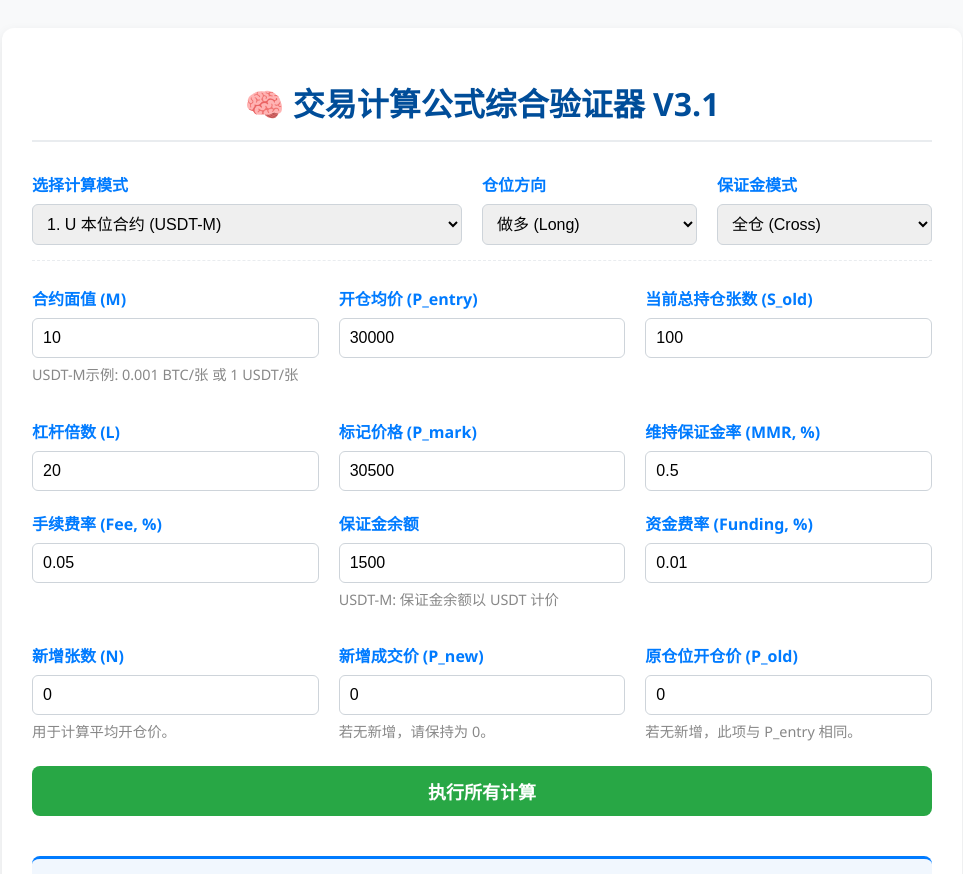
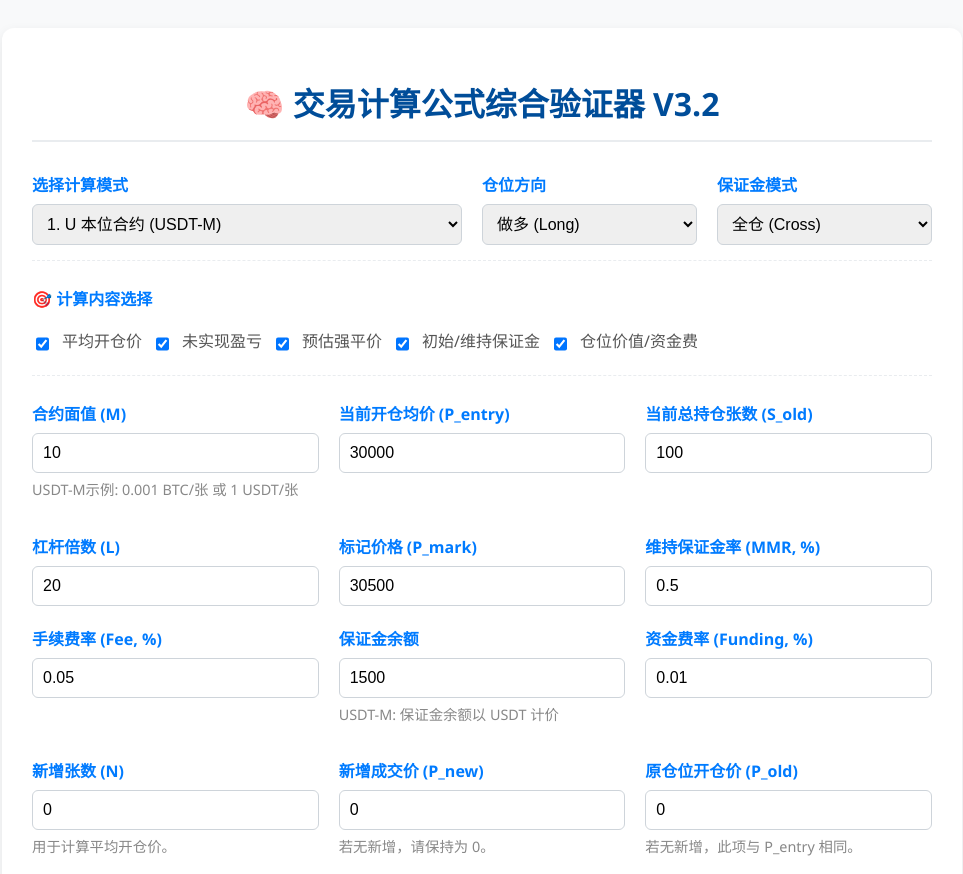
Before and after one commit to jihong0726/okxfee, a plain HTML site: page index.html in a window 1280 px wide. Shown: the top 874 px of the page, without its empty margins (158-1121 px from the left). Drawn offline with nearby package versions, Linux system fonts and the light colour scheme.

Commit message:
Update index.html

```diff
--- a/index.html
+++ b/index.html
@@ -3,7 +3,7 @@
 <head>
     <meta charset="UTF-8">
     <meta name="viewport" content="width=device-width, initial-scale=1.0">
-    <title>合约与期权全能计算器 V3.1</title>
+    <title>合约与期权全能计算器 V3.2</title>
 
     <script type="text/javascript" id="MathJax-script" async
         src="https://cdn.jsdelivr.net/npm/mathjax@3/es5/tex-mml-chtml.js">
@@ -28,12 +28,16 @@
         .formula-section { margin-top: 30px; padding: 15px; background-color: #e9ecef; border-radius: 8px; font-size: 14px; }
         .hidden { display: none; }
         .note { color: #888; margin-top: 5px; font-size: 0.9em; }
+
+        /* 新增：内容选择样式 */
+        .checkbox-group { display: flex; flex-wrap: wrap; gap: 10px; margin-top: 10px; }
+        .checkbox-group label { font-weight: normal; color: #555; cursor: pointer; }
     </style>
 </head>
 <body>
 
 <div class="container">
-    <h1>🧠 交易计算公式综合验证器 V3.1</h1>
+    <h1>🧠 交易计算公式综合验证器 V3.2</h1>
 
     <div class="config-row">
         <div class="input-group" style="flex: 2;">
@@ -60,6 +64,18 @@
         </div>
     </div>
 
+    <div class="input-group" id="calculationSelection" style="border-bottom: 1px dashed #e9ecef; padding-bottom: 15px; margin-bottom: 25px;">
+        <label>🎯 计算内容选择</label>
+        <div class="checkbox-group">
+            <input type="checkbox" id="calc_avg" value="avg" checked><label for="calc_avg">平均开仓价</label>
+            <input type="checkbox" id="calc_pnl" value="pnl" checked><label for="calc_pnl">未实现盈亏</label>
+            <input type="checkbox" id="calc_liq" value="liq" checked><label for="calc_liq">预估强平价</label>
+            <input type="checkbox" id="calc_immm" value="immm" checked><label for="calc_immm">初始/维持保证金</label>
+            <input type="checkbox" id="calc_value" value="value" checked><label for="calc_value">仓位价值/资金费</label>
+        </div>
+    </div>
+
+
     <div id="contractInputs">
         <div class="input-grid">
             <div class="input-group">
@@ -68,7 +84,7 @@
                 <p class="note" id="faceValueNote">币本位示例: 100 (张)/合约</p>
             </div>
             <div class="input-group">
-                <label for="entryPrice">开仓均价 (P_entry)</label>
+                <label for="entryPrice">当前开仓均价 (P_entry)</label>
                 <input type="number" id="entryPrice" value="30000">
             </div>
             <div class="input-group">
@@ -141,7 +157,7 @@
     <div id="results">
         <h2>✅ 计算结果</h2>
         <div id="resultContent">
-            请选择模式并点击计算。
+            请选择模式和计算内容并点击计算。
         </div>
     </div>
 
@@ -149,20 +165,15 @@
         <h3 style="color: #007bff;">当前模式的关键公式 ($LaTeX$)</h3>
         <div id="formulaDisplay">
             </div>
-        <p style="margin-top: 15px; font-style: italic; color: #6c757d;">版本 V3.1.0 - 优化强平价及公式渲染</p>
+        <p style="margin-top: 15px; font-style: italic; color: #6c757d;">版本 V3.2.0 - 新增内容选择功能</p>
     </div>
 </div>
 
 <script>
-    // --- 核心公式实现 ---
+    // --- 核心公式实现 (沿用 V3.1) ---
 
-    /**
-     * U本位开仓均价 (U-M Average Entry Price)
-     * 公式: ( M*O*P_old + M*N*P_new ) / ( M*(O+N) )
-     * @param {number} M 合约面值, O 原张数, P_old 原价, N 新张数, P_new 新价
-     */
     function calculateUsdtAvgEntry(M, O, P_old, N, P_new) {
-        if (O + N === 0) return P_old; // 无新增
+        if (O + N === 0) return P_old;
         const P_old_calc = (O > 0 && P_old > 0) ? P_old : P_new;
         const S_total = O + N;
         const P_new_calc = (P_new === 0) ? P_old_calc : P_new;
@@ -172,13 +183,8 @@
         return numerator / denominator;
     }
 
-    /**
-     * 币本位开仓均价 (Coin-M Average Entry Price)
-     * 公式: ( M*(O+N) ) / ( M*O/P_old + M*N/P_new )
-     * @param {number} M 合约面值, O 原张数, P_old 原价, N 新张数, P_new 新价
-     */
     function calculateCoinAvgEntry(M, O, P_old, N, P_new) {
-        if (O + N === 0) return P_old; // 无新增
+        if (O + N === 0) return P_old;
         const P_old_calc = (O > 0 && P_old > 0) ? P_old : P_new;
         const P_new_calc = (P_new === 0) ? P_old_calc : P_new;
 
@@ -188,72 +194,46 @@
         return numerator / denominator;
     }
 
-    /**
-     * 合约收益 (Profit/Loss) - 假设平仓价为标记价格 (P_mark)
-     */
     function calculateContractProfit(mode, M, S, P_entry, P_mark, direction) {
         if (mode === 'usdt_m') {
             const diff = direction === 'long' ? (P_mark - P_entry) : (P_entry - P_mark);
             return M * S * diff;
         } else if (mode === 'coin_m') {
-            // 币本位：收益 = M*S * (1/P_entry - 1/P_mark) (以交易币计价)
             const factor = direction === 'long' ? (1 / P_mark - 1 / P_entry) : (1 / P_entry - 1 / P_mark);
             return M * S * factor;
         }
         return 0;
     }
 
-    /**
-     * 初始保证金 (Initial Margin)
-     * 公式: (M * S * P_entry) / L (U本位) 或 (M*S) / (P_entry * L) (币本位)
-     */
     function calculateInitialMargin(mode, M, S, P_entry, L) {
         if (L === 0 || P_entry === 0) return 0;
         if (mode === 'usdt_m') {
-            return (M * P_entry * S) / L; // USDT
+            return (M * P_entry * S) / L;
         } else if (mode === 'coin_m') {
-            return (M * S) / (P_entry * L); // 标的币
+            return (M * S) / (P_entry * L);
         }
         return 0;
     }
 
-    /**
-     * 维持保证金 (Maintenance Margin Required)
-     * 公式: M * |S| * MMR * P_mark (U本位) 或 M*|S|*MMR / P_mark (币本位)
-     */
     function calculateMaintenanceMargin(mode, M, S, MMR, P_mark) {
         const absS = Math.abs(S);
         const mmr = MMR / 100;
         if (mode === 'usdt_m') {
-            return M * absS * mmr * P_mark; // USDT
+            return M * absS * mmr * P_mark;
         } else if (mode === 'coin_m') {
             if (P_mark === 0) return 0;
-            return (M * absS * mmr) / P_mark; // 标的币
+            return (M * absS * mmr) / P_mark;
         }
         return 0;
     }
 
-    /**
-     * 预估强平价 (Estimated Liquidation Price) - 优化后的全仓公式
-     * 假设全仓模式，简化交易费率为单边 FeeRate，不计资金费。
-     * @param {number} mode 合约类型
-     * @param {string} direction 仓位方向
-     * @param {number} M 合约面值
-     * @param {number} S 张数
-     * @param {number} P_entry 开仓价
-     * @param {number} MMR 维持保证金率 (%)
-     * @param {number} FeeRate 手续费率 (%)
-     * @param {number} MarginBalance 保证金余额 (USDT/币)
-     */
     function calculateLiquidationPrice(mode, direction, M, S, P_entry, MMR, FeeRate, MarginBalance) {
-        const fee = FeeRate / 100; // 假设开平双边手续费
+        const fee = FeeRate / 100;
         const mmr = MMR / 100;
         const S_M = M * S;
 
         if (mode === 'usdt_m') {
-            // U本位 (全仓/Cross)
             if (direction === 'long') {
-                // P_liq_long = (MarginBalance - S*M*P_entry*(FeeRate/100*2) + S*M*P_entry*(1-MMR)) / (S*M*(1-MMR))
                 const numerator = (S_M * P_entry) - (MarginBalance + (S_M * P_entry * fee));
                 const denominator = S_M * (1 + mmr);
                 return P_entry - (numerator / denominator);
@@ -265,17 +245,14 @@
         }
 
         else if (mode === 'coin_m') {
-            // 币本位 (全仓/Cross)
             if (direction === 'long') {
-                // P_liq_long = S*M * (1+MMR+Fee) / ( (S*M/P_entry) + MarginBalance )
                 const numerator = S_M * (1 + mmr + fee);
                 const denominator = (S_M / P_entry) + MarginBalance;
                 return numerator / denominator;
             } else { // short
-                // P_liq_short = S*M * (1-MMR-Fee) / ( (S*M/P_entry) - MarginBalance )
                 const numerator = S_M * (1 - mmr - fee);
                 const denominator = (S_M / P_entry) - MarginBalance;
-                if (denominator <= 0) return Infinity; // 无法强平
+                if (denominator <= 0) return Infinity;
                 return numerator / denominator;
             }
         }
@@ -283,16 +260,10 @@
     }
 
 
-    /**
-     * 期权盈亏平衡点 (Break-Even Point)
-     */
     function calculateOptionBreakEven(direction, StrikePrice, Premium) {
-        // 简化处理：假设 Premium 是以价格形式输入
         if (direction === 'long') {
-            // 买入：K + P
             return StrikePrice + Premium;
         } else {
-            // 卖出：K - P
             return StrikePrice - Premium;
         }
     }
@@ -304,19 +275,19 @@
         const mode = document.getElementById('mode').value;
         const contractInputs = document.getElementById('contractInputs');
         const optionInputs = document.getElementById('optionInputs');
+        const calculationSelection = document.getElementById('calculationSelection');
         const faceValueNote = document.getElementById('faceValueNote');
         const balanceNote = document.getElementById('balanceNote');
-        const reentryInputs = document.querySelectorAll('.input-grid > div:nth-child(7), .input-grid > div:nth-child(8), .input-grid > div:nth-child(9)');
 
-        // 切换主输入区可见性
+        // 切换主输入区和计算内容选择的可见性
         if (mode === 'option') {
             contractInputs.classList.add('hidden');
             optionInputs.classList.remove('hidden');
-            reentryInputs.forEach(el => el.classList.add('hidden'));
+            calculationSelection.classList.add('hidden'); // 期权模式不使用此选择器
         } else {
             contractInputs.classList.remove('hidden');
             optionInputs.classList.add('hidden');
-            reentryInputs.forEach(el => el.classList.remove('hidden'));
+            calculationSelection.classList.remove('hidden');
         }
 
         // 动态更新提示
@@ -336,7 +307,9 @@
     function calculateAll() {
         const mode = document.getElementById('mode').value;
         const direction = document.getElementById('direction').value;
-        const marginMode = document.getElementById('marginMode').value;
+
+        // 获取选中的计算内容
+        const selectedCalculations = Array.from(document.querySelectorAll('#calculationSelection input:checked')).map(cb => cb.value);
 
         // 通用输入
         const M = parseFloat(document.getElementById('contractFaceValue').value);
@@ -352,12 +325,7 @@
         // 补仓输入
         const S_new = parseFloat(document.getElementById('newPositionSize').value) || 0;
         const P_entry_new = parseFloat(document.getElementById('newEntryPrice').value) || 0;
-        const P_old = parseFloat(document.getElementById('oldEntryPrice').value) || P_entry_old; // 原开仓价
-
-        // 期权输入
-        const StrikePrice = parseFloat(document.getElementById('strikePrice').value);
-        const OptionPremium = parseFloat(document.getElementById('optionPremium').value);
-        const Multiplier = parseFloat(document.getElementById('optionMultiplier').value);
+        const P_old = parseFloat(document.getElementById('oldEntryPrice').value) || P_entry_old;
 
         if (isNaN(M) || isNaN(P_entry_old) || isNaN(S_old) || isNaN(P_mark)) {
             document.getElementById('resultContent').innerHTML = "<p style='color:red;'>请输入有效的基本数据!</p>";
@@ -369,57 +337,52 @@
         let formulasHTML = '';
 
         if (mode === 'usdt_m' || mode === 'coin_m') {
-            // --- 合约模式计算 ---
+            // --- 合约模式计算及结果收集 ---
+            const S_total = S_old + S_new;
+            const P_used = (S_new > 0) ? (mode === 'usdt_m' ? calculateUsdtAvgEntry(M, S_old, P_old, S_new, P_entry_new) : calculateCoinAvgEntry(M, S_old, P_old, S_new, P_entry_new)) : P_entry_old;
 
-            // 1. 开仓均价 (若有新增/合并)
-            const P_avg = mode === 'usdt_m'
-                ? calculateUsdtAvgEntry(M, S_old, P_old, S_new, P_entry_new)
-                : calculateCoinAvgEntry(M, S_old, P_old, S_new, P_entry_new);
-
-            // 使用原开仓均价和当前张数计算初始保证金、盈亏、强平价等 (简化，实际应使用 P_avg)
-            const S_total = S_old + S_new;
-            const P_used = (S_new > 0) ? P_avg : P_entry_old; // 除非新增，否则用旧价
-
-            // 2. 初始保证金 (IM)
+            const P_avg = mode === 'usdt_m' ? calculateUsdtAvgEntry(M, S_old, P_old, S_new, P_entry_new) : calculateCoinAvgEntry(M, S_old, P_old, S_new, P_entry_new);
             const I_Margin = calculateInitialMargin(mode, M, S_total, P_used, L);
-
-            // 3. 维持保证金 (MM)
             const M_Margin = calculateMaintenanceMargin(mode, M, S_total, MMR, P_mark);
-
-            // 4. 合约收益 (PnL)
             const PnL = calculateContractProfit(mode, M, S_total, P_used, P_mark, direction);
-
-            // 5. 仓位价值 (V)
             const V_position = mode === 'usdt_m' ? (M * S_total * P_mark) : (M * S_total / P_mark);
-
-            // 6. 预估资金费用 (FF)
             const F_cost = V_position * (FundingRate / 100);
-
-            // 7. 预估强平价 (P_liq) - 强平价计算复杂，这里基于全仓简化公式
             const P_liq = calculateLiquidationPrice(mode, direction, M, S_total, P_used, MMR, FeeRate, MarginBalance);
 
-            // 8. 保证金率 (全仓)
             const Equity = MarginBalance + PnL;
             const MarginRatio = (Equity / V_position) * 100;
-
 
             const currency = mode === 'usdt_m' ? 'USDT' : '标的币';
             const priceUnit = ' $/币';
             const PnL_text = mode === 'coin_m' ? `${PnL.toFixed(6)} ${currency} ≈ ${(PnL * P_mark).toFixed(2)} USDT` : `${PnL.toFixed(2)} ${currency}`;
             const V_text = mode === 'coin_m' ? `${V_position.toFixed(6)} ${currency} ≈ ${(V_position * P_mark).toFixed(2)} USDT` : `${V_position.toFixed(2)} ${currency}`;
 
+            // 1. 根据选择动态添加结果
+            if (selectedCalculations.includes('avg')) {
+                 resultsHTML += `<div class="result-box"><span class="result-label">平均开仓价 (P_avg):</span> <span class="result-value">${P_avg.toFixed(4)} ${priceUnit}</span></div>`;
+            }
+            if (selectedCalculations.includes('pnl')) {
+                resultsHTML += `<div class="result-box"><span class="result-label">未实现盈亏 (PnL):</span> <span class="result-value" style="color:${PnL >= 0 ? 'green' : 'red'};">${PnL_text}</span></div>`;
+            }
+            if (selectedCalculations.includes('immm')) {
                 resultsHTML += `
-                <div class="result-box"><span class="result-label">平均开仓价 (P_avg):</span> <span class="result-value">${P_avg.toFixed(4)} ${priceUnit}</span></div>
-                <div class="result-box"><span class="result-label">未实现盈亏 (PnL):</span> <span class="result-value" style="color:${PnL >= 0 ? 'green' : 'red'};">${PnL_text}</span></div>
                     <div class="result-box"><span class="result-label">初始保证金 (IM):</span> <span class="result-value">${I_Margin.toFixed(4)} ${currency}</span></div>
                     <div class="result-box"><span class="result-label">维持保证金 (MM):</span> <span class="result-value">${M_Margin.toFixed(4)} ${currency}</span></div>
                     <div class="result-box"><span class="result-label">当前保证金率 (全仓):</span> <span class="result-value" style="color:${MarginRatio > MMR ? 'green' : 'orange'};">${MarginRatio.toFixed(2)}%</span></div>
-                <div class="result-box"><span class="result-label">预估强平价 (P_liq):</span> <span class="result-value" style="color:#dc3545;">${P_liq.toFixed(4)} ${priceUnit}</span></div>
+                `;
+            }
+            if (selectedCalculations.includes('liq')) {
+                resultsHTML += `<div class="result-box"><span class="result-label">预估强平价 (P_liq):</span> <span class="result-value" style="color:#dc3545;">${P_liq.toFixed(4)} ${priceUnit}</span></div>`;
+            }
+            if (selectedCalculations.includes('value')) {
+                resultsHTML += `
                     <div class="result-box"><span class="result-label">仓位价值 (V):</span> <span class="result-value">${V_text}</span></div>
                     <div class="result-box"><span class="result-label">预估资金费用 (FF):</span> <span class="result-value">${F_cost.toFixed(4)} ${currency}</span></div>
                 `;
+            }
 
-            // 公式展示
+
+            // 2. 公式展示 (始终显示所有相关公式)
             if (mode === 'usdt_m') {
                 formulasHTML += `
                     $$ P_{\\text{avg}} = \\frac{M \\cdot O \\cdot P_{\\text{old}} + M \\cdot N \\cdot P_{\\text{new}}}{M \\cdot (O + N)} $$
@@ -435,17 +398,14 @@
                     $$ P_{\\text{liq\\_long}} = \\frac{M \\cdot S \\cdot (1 + MMR + \\text{Fee})}{\\frac{M \\cdot S}{P_{\\text{entry}}} + \\text{MarginBalance}} $$
                 `;
             }
+            if (resultsHTML === '') {
+                 resultsHTML = '<p style="color:orange;">请勾选您想要计算和显示的内容。</p>';
+            }
 
         } else if (mode === 'option') {
-            // --- 期权模式计算 ---
-
-            // 1. 总期权费 (P_entry_old 视为 期权费率，S_old 视为张数)
+            // --- 期权模式计算 (无选择器，全显示) ---
             const TotalPremium = OptionPremium * Multiplier * S_old;
-
-            // 2. 盈亏平衡点 (BEP)
             const BEP = calculateOptionBreakEven(direction, StrikePrice, OptionPremium);
-
-            // 3. 期权名义市值 (V)
             const OptionValue = StrikePrice * Multiplier * S_old;
 
             resultsHTML += `
@@ -456,7 +416,6 @@
                 <div class="result-box"><span class="result-label">期权费/张 (P):</span> <span class="result-value">${OptionPremium.toFixed(4)} $</span></div>
             `;
 
-            // 公式展示
             formulasHTML += `
                 $$ \\text{总期权费} = P \\cdot \\text{乘数} \\cdot \\text{张数} $$
                 $$ P_{\\text{BEP\_买入}} = K + P $$
@@ -477,6 +436,8 @@
     document.addEventListener('DOMContentLoaded', () => {
         toggleInputs();
         calculateAll();
+        // 绑定计算内容选择的 change 事件
+        document.getElementById('calculationSelection').addEventListener('change', calculateAll);
     });
 </script>
 
```
Lines whose indentation alone changed are shown as unchanged.
